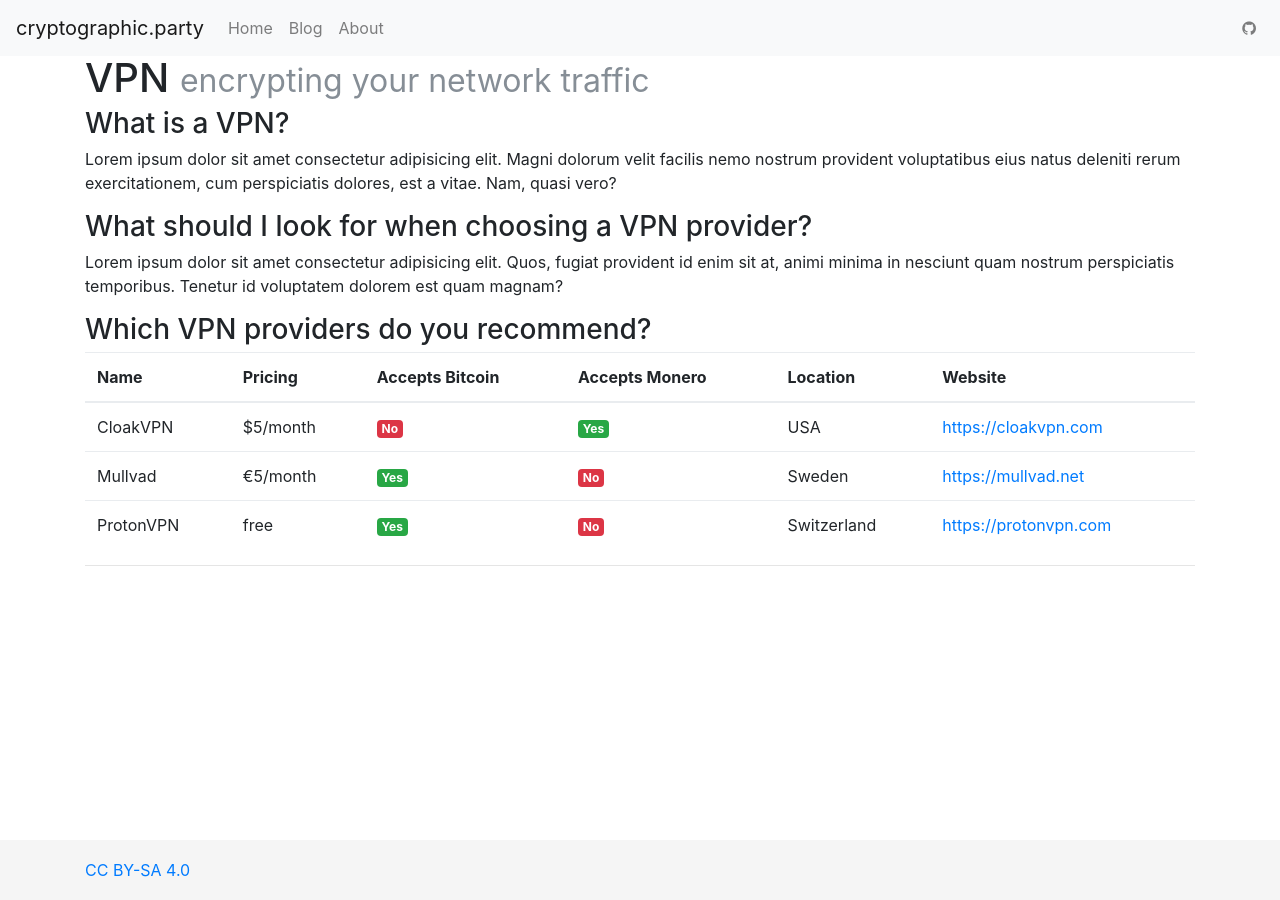
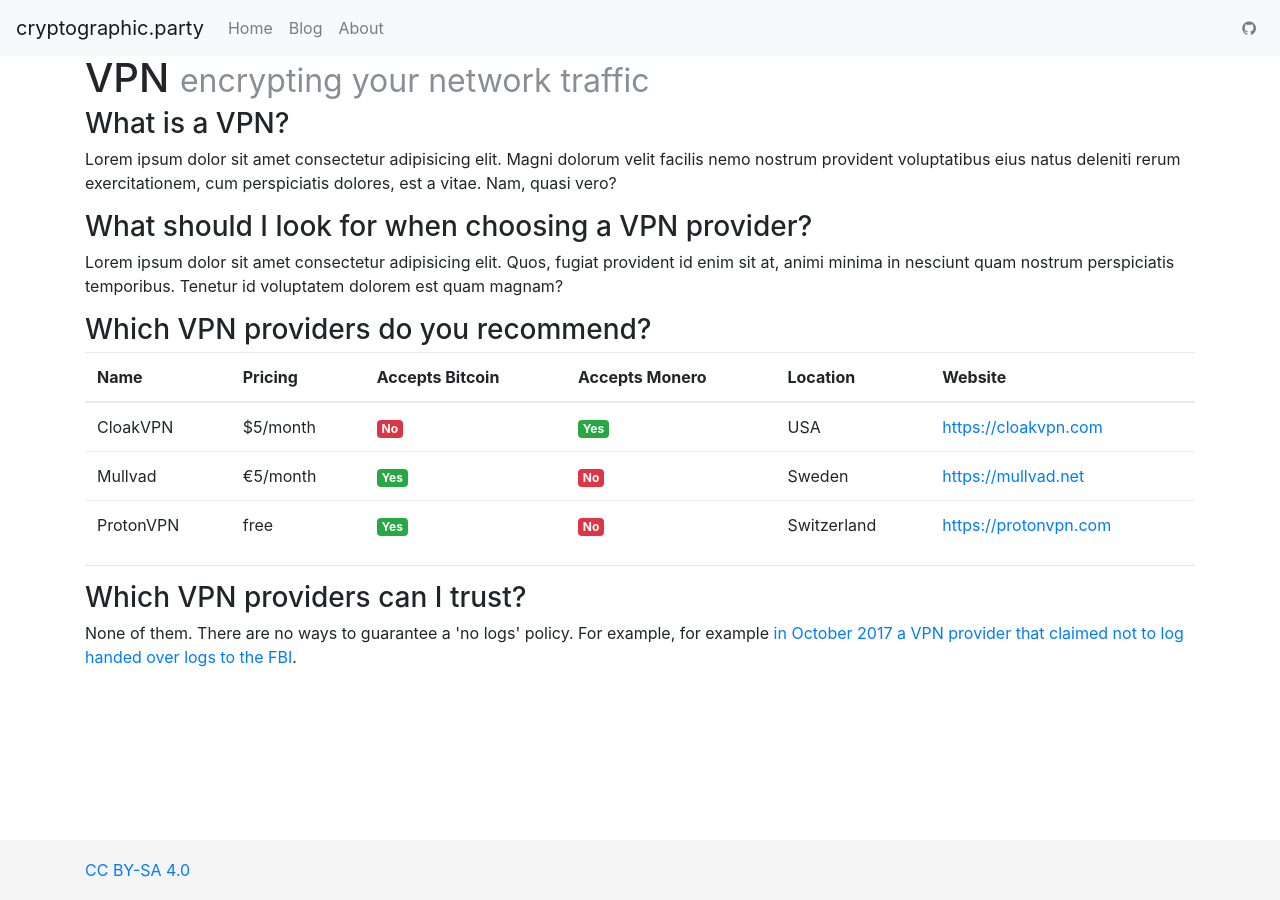
Before and after one commit to cryptographic-party/cryptographic-party.github.io, a Jekyll site: the page built from tools/vpn.html, in a window 1280 px wide. Built offline with Jekyll 4.4.1, drawn with Linux system fonts in a browser that asks for light colours; nearby versions of some CDN libraries.

Commit message:
Add information about 'no log' policies

```diff
--- a/tools/vpn.html
+++ b/tools/vpn.html
@@ -15,4 +15,7 @@ layout: default
   {% include tables/vpn.html %}
 
   <hr>
+
+  <h3>Which VPN providers can I trust?</h3>
+  <p>None of them. There are no ways to guarantee a 'no logs' policy. For example, for example <a href="http://archive.is/sdD7z">in October 2017 a VPN provider that claimed not to log handed over logs to the FBI</a>.</p>
 </div>
```
